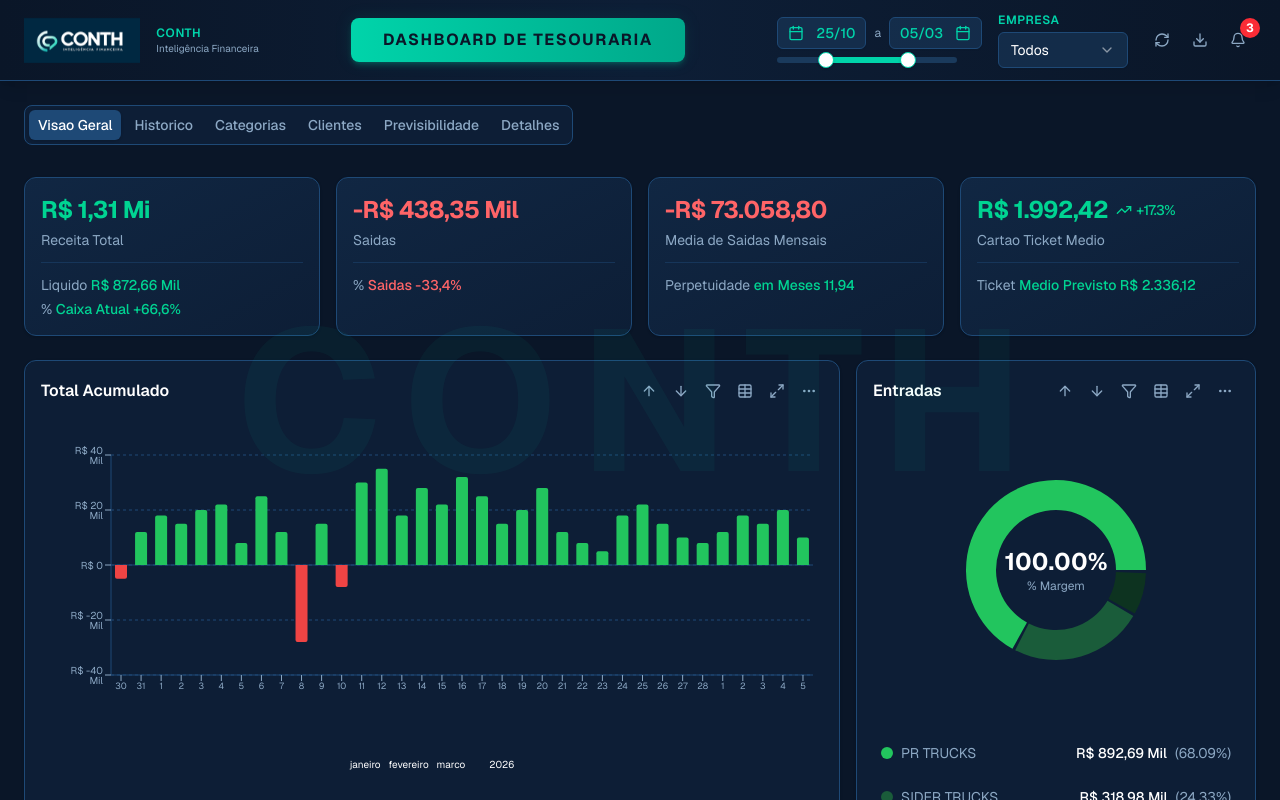
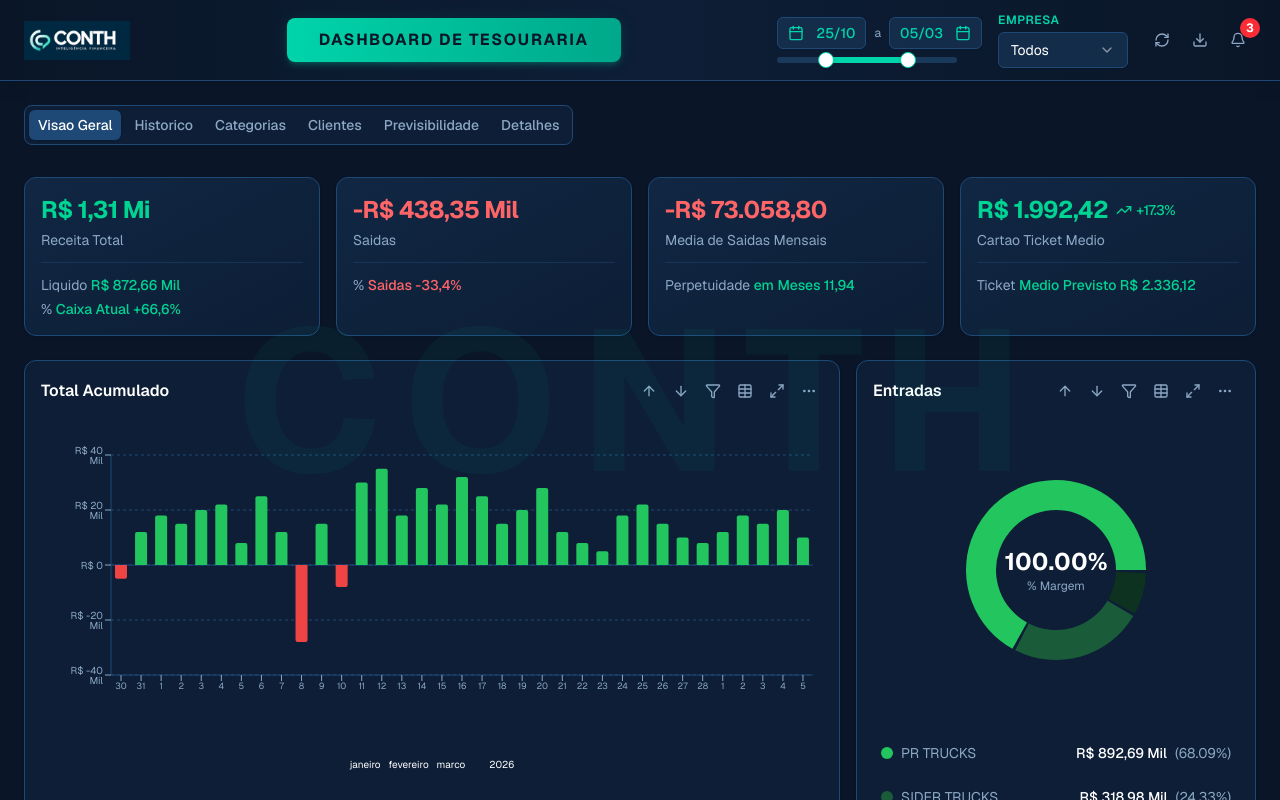
Before and after one commit to DiegoAlves1982/v0-dashboard-de-tesouraria, a Next.js app: page / in a window 1280 px wide. Shown: the top 800 px of the page. Built offline with nearby package versions, Linux system fonts and the light colour scheme.

Commit message:
feat: update header to use CONTH logo image
Remove green text and use professional logo for cleaner look.

```diff
--- a/components/dashboard/dashboard-header.tsx
+++ b/components/dashboard/dashboard-header.tsx
@@ -145,21 +145,17 @@ export function DashboardHeader() {
 
   return (
     <header className="flex items-center justify-between px-4 lg:px-6 py-3 bg-gradient-to-r from-[#0a1628] via-[#0d1e36] to-[#0a1628] border-b border-[#1e4976] shadow-lg">
-      <div className="flex items-center gap-3 lg:gap-4 flex-shrink-0">
+      <div className="flex-shrink-0">
         <div className="relative group">
-          <div className="absolute inset-0 bg-gradient-to-r from-[#00d4aa] to-[#00a88a] rounded-lg opacity-0 group-hover:opacity-20 transition-opacity blur" />
+          <div className="absolute inset-0 bg-gradient-to-r from-[#00d4aa] to-[#00a88a] rounded-lg opacity-0 group-hover:opacity-15 transition-opacity blur" />
           <Image
-            src="/conth-logo.png"
+            src="/conth-logo-new.png"
             alt="CONTH Inteligencia Financeira"
-            width={140}
+            width={160}
             height={50}
-            className="h-auto w-auto max-h-[45px] relative z-10 transition-transform group-hover:scale-105"
+            className="h-auto w-auto max-h-[50px] relative z-10 transition-transform group-hover:scale-105"
             priority
           />
-        </div>
-        <div className="hidden sm:flex flex-col">
-          <span className="text-xs text-[#00d4aa] font-semibold uppercase tracking-wider">CONTH</span>
-          <span className="text-[10px] text-[#8ca8c4]">Inteligência Financeira</span>
         </div>
       </div>
 
```
Also changed, not shown: public/conth-logo-new.png (added).
